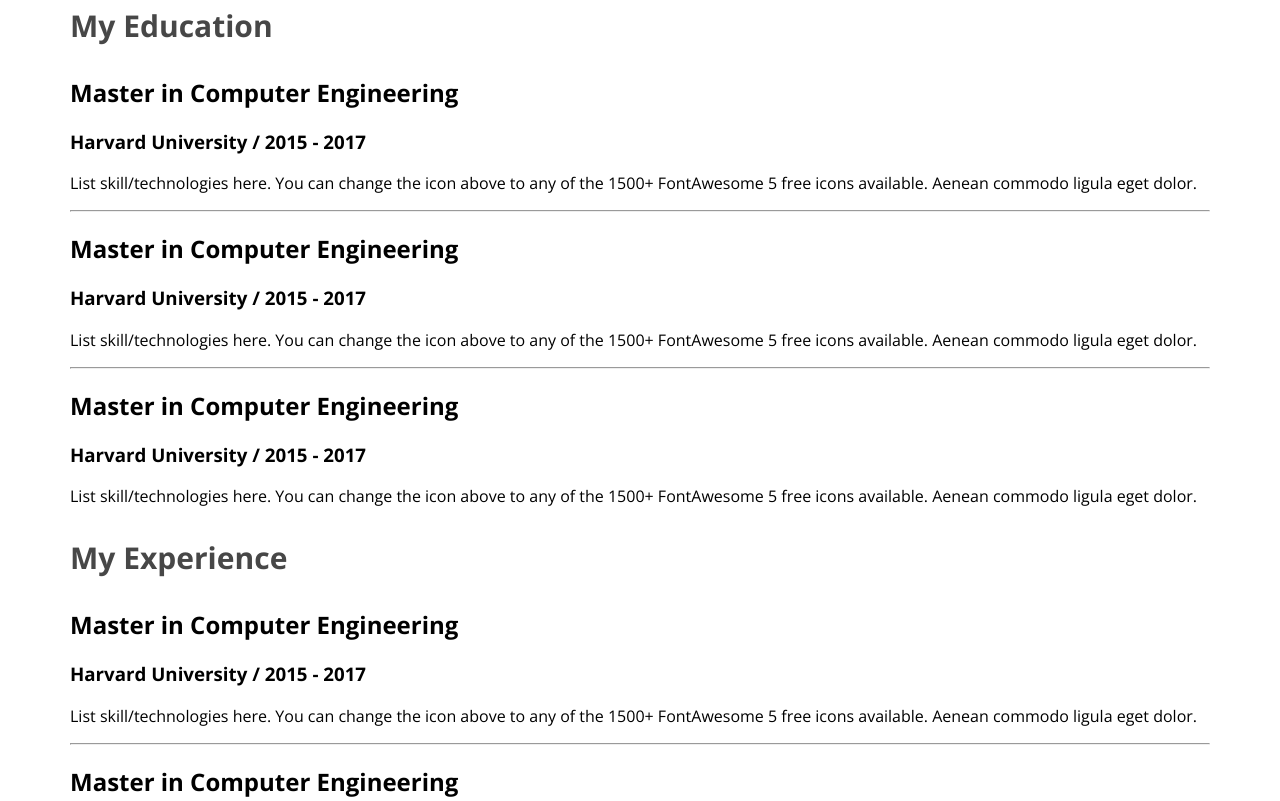
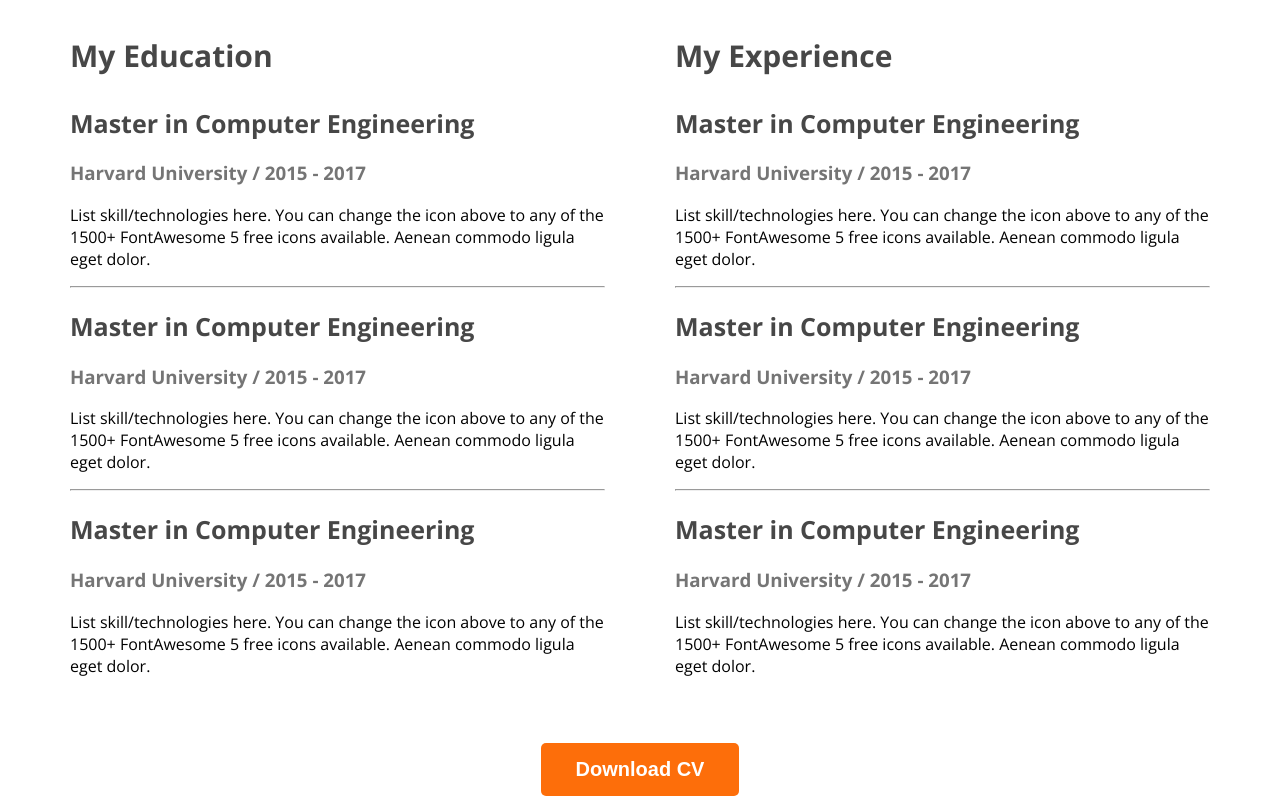
Before and after one commit to Aynul03/Webdeveloper-portfolio, a plain HTML site: page index.html in a window 1280 px wide. Shown: the part 2380-3181 px from the top of the page. Drawn offline with nearby package versions, Linux system fonts and the light colour scheme.

Commit message:
finished resume section

```diff
--- a/index.html
+++ b/index.html
@@ -88,7 +88,7 @@
         <section>
             <h3 class="section-title">A summary of My Resume</h3>
 
-            <div class="resume container">
+            <div class="resume-container">
                 <div class="resume-column">
                     <h3 class="resume-column-title">My Education</h3>
                      <div class="resume-item">
@@ -137,8 +137,9 @@
                             to any of the 1500+ FontAwesome 5 free icons available. Aenean commodo ligula eget dolor.</p>
                      </div>
                 </div>
-
-
+            </div>
+            <div class="download-cv">
+                <button class="btn-priamry">Download CV</button>
             </div>
         </section>
 
--- a/styles/portfolio.css
+++ b/styles/portfolio.css
@@ -154,3 +154,19 @@ main section {
     font-weight: 700;
 
 }
+.resume-item-title{
+    color: #474747;
+font-size: 25px;
+font-weight: 700;
+}
+.resume-container{
+    display: flex;
+    gap: 70px;
+}
+.resume-item-institute, .resume-item-institute{
+    color: #757575;
+}
+.download-cv{
+    text-align: center;
+    margin-top: 50px;
+}
```
